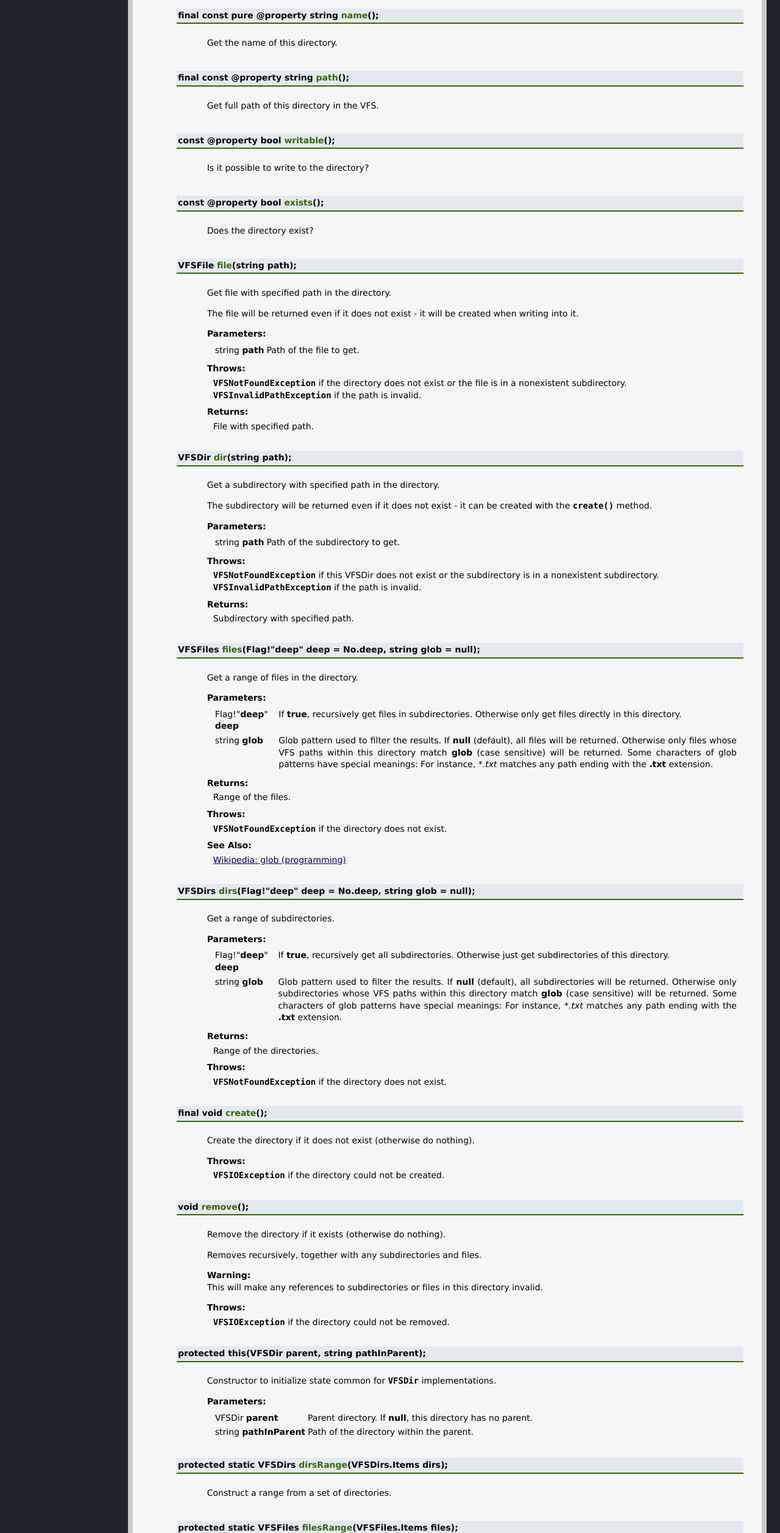
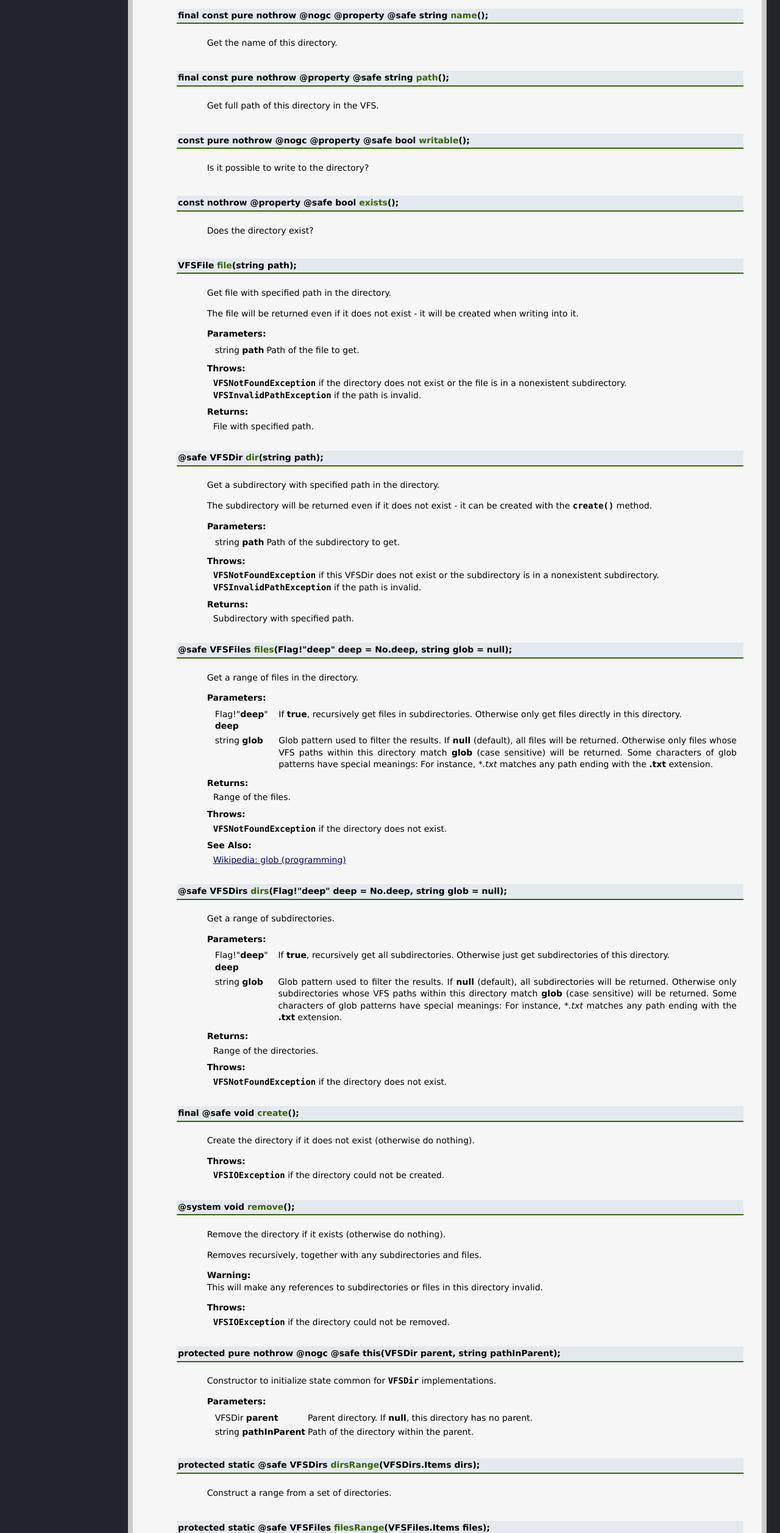
Before and after one commit to kiith-sa/D-GameVFS, a website: page doc/html/dgamevfs.vfs.html in a window 1280 px wide. Shown: the part 1116-3630 px from the top of the page at 61% size. Drawn offline with Linux system fonts and the light colour scheme.

Commit message:
Regenerated docs.

```diff
--- a/doc/html/dgamevfs.vfs.html
+++ b/doc/html/dgamevfs.vfs.html
@@ -100,22 +100,22 @@
 </pre>
 </div>
 
-<dl><dt class="d_decl"><a name="VFSDir.name"></a>final const pure @property string <a name="name"></a><span class="ddoc_psymbol">name</span>();
+<dl><dt class="d_decl"><a name="VFSDir.name"></a>final const pure nothrow @nogc @property @safe string <a name="name"></a><span class="ddoc_psymbol">name</span>();
 </dt>
 <dd><p>Get the name of this directory.</p>
 
 </dd>
-<dt class="d_decl"><a name="VFSDir.path"></a>final const @property string <a name="path"></a><span class="ddoc_psymbol">path</span>();
+<dt class="d_decl"><a name="VFSDir.path"></a>final const pure nothrow @property @safe string <a name="path"></a><span class="ddoc_psymbol">path</span>();
 </dt>
 <dd><p>Get full path of this directory in the VFS.</p>
 
 </dd>
-<dt class="d_decl"><a name="VFSDir.writable"></a>const @property bool <a name="writable"></a><span class="ddoc_psymbol">writable</span>();
+<dt class="d_decl"><a name="VFSDir.writable"></a>const pure nothrow @nogc @property @safe bool <a name="writable"></a><span class="ddoc_psymbol">writable</span>();
 </dt>
 <dd><p>Is it possible to write to the directory?</p>
 
 </dd>
-<dt class="d_decl"><a name="VFSDir.exists"></a>const @property bool <a name="exists"></a><span class="ddoc_psymbol">exists</span>();
+<dt class="d_decl"><a name="VFSDir.exists"></a>const nothrow @property @safe bool <a name="exists"></a><span class="ddoc_psymbol">exists</span>();
 </dt>
 <dd><p>Does the directory exist?</p>
 
@@ -141,7 +141,7 @@
 <b>Returns:</b><div class="pbr">File with specified path.</div>
 
 </dd>
-<dt class="d_decl"><a name="VFSDir.dir"></a>VFSDir <a name="dir"></a><span class="ddoc_psymbol">dir</span>(string <b>path</b>);
+<dt class="d_decl"><a name="VFSDir.dir"></a>@safe VFSDir <a name="dir"></a><span class="ddoc_psymbol">dir</span>(string <b>path</b>);
 </dt>
 <dd><p>Get a subdirectory with specified path in the directory.
 </p>
@@ -162,7 +162,7 @@
 <b>Returns:</b><div class="pbr">Subdirectory with specified path.</div>
 
 </dd>
-<dt class="d_decl"><a name="VFSDir.files"></a>VFSFiles <a name="files"></a><span class="ddoc_psymbol">files</span>(Flag!"<b>deep</b>" <b>deep</b> = No.<b>deep</b>, string <b>glob</b> = null);
+<dt class="d_decl"><a name="VFSDir.files"></a>@safe VFSFiles <a name="files"></a><span class="ddoc_psymbol">files</span>(Flag!"<b>deep</b>" <b>deep</b> = No.<b>deep</b>, string <b>glob</b> = null);
 </dt>
 <dd><p>Get a range of files in the directory.
 </p>
@@ -187,7 +187,7 @@
 <b>See Also:</b><div class="pbr"><a href="http://en.wikipedia.org/wiki/Glob_%28programming%29">Wikipedia: glob (programming)</a></div>
 
 </dd>
-<dt class="d_decl"><a name="VFSDir.dirs"></a>VFSDirs <a name="dirs"></a><span class="ddoc_psymbol">dirs</span>(Flag!"<b>deep</b>" <b>deep</b> = No.<b>deep</b>, string <b>glob</b> = null);
+<dt class="d_decl"><a name="VFSDir.dirs"></a>@safe VFSDirs <a name="dirs"></a><span class="ddoc_psymbol">dirs</span>(Flag!"<b>deep</b>" <b>deep</b> = No.<b>deep</b>, string <b>glob</b> = null);
 </dt>
 <dd><p>Get a range of subdirectories.
 </p>
@@ -210,14 +210,14 @@
 <b>Throws:</b><div class="pbr"><span class="d_inlinecode">VFSNotFoundException</span> if the directory does not exist.</div>
 
 </dd>
-<dt class="d_decl"><a name="VFSDir.create"></a>final void <a name="create"></a><span class="ddoc_psymbol">create</span>();
+<dt class="d_decl"><a name="VFSDir.create"></a>final @safe void <a name="create"></a><span class="ddoc_psymbol">create</span>();
 </dt>
 <dd><p>Create the directory if it does not exist (otherwise do nothing).
 </p>
 <b>Throws:</b><div class="pbr"><span class="d_inlinecode">VFSIOException</span> if the directory could not be created.</div>
 
 </dd>
-<dt class="d_decl"><a name="VFSDir.remove"></a>void <a name="remove"></a><span class="ddoc_psymbol">remove</span>();
+<dt class="d_decl"><a name="VFSDir.remove"></a>@system void <a name="remove"></a><span class="ddoc_psymbol">remove</span>();
 </dt>
 <dd><p>Remove the directory if it exists (otherwise do nothing).
 </p>
@@ -232,7 +232,7 @@ This will make any references to subdirectories or
 <b>Throws:</b><div class="pbr"><span class="d_inlinecode">VFSIOException</span> if the directory could not be removed.</div>
 
 </dd>
-<dt class="d_decl"><a name="VFSDir.this"></a>protected this(VFSDir <b>parent</b>, string <b>pathInParent</b>);
+<dt class="d_decl"><a name="VFSDir.this"></a>protected pure nothrow @nogc @safe this(VFSDir <b>parent</b>, string <b>pathInParent</b>);
 </dt>
 <dd><p>Constructor to initialize state common for <span class="d_inlinecode">VFSDir</span> implementations.
 </p>
@@ -243,32 +243,32 @@ This will make any references to subdirectories or
 </table></div>
 
 </dd>
-<dt class="d_decl"><a name="VFSDir.dirsRange"></a>protected static VFSDirs <a name="dirsRange"></a><span class="ddoc_psymbol">dirsRange</span>(VFSDirs.Items <b>dirs</b>);
+<dt class="d_decl"><a name="VFSDir.dirsRange"></a>protected static @safe VFSDirs <a name="dirsRange"></a><span class="ddoc_psymbol">dirsRange</span>(VFSDirs.Items <b>dirs</b>);
 </dt>
 <dd><p>Construct a range from a set of directories.</p>
 
 </dd>
-<dt class="d_decl"><a name="VFSDir.filesRange"></a>protected static VFSFiles <a name="filesRange"></a><span class="ddoc_psymbol">filesRange</span>(VFSFiles.Items <b>files</b>);
+<dt class="d_decl"><a name="VFSDir.filesRange"></a>protected static @safe VFSFiles <a name="filesRange"></a><span class="ddoc_psymbol">filesRange</span>(VFSFiles.Items <b>files</b>);
 </dt>
 <dd><p>Construct a range from a set of files.</p>
 
 </dd>
-<dt class="d_decl"><a name="VFSDir.composePath"></a>protected const string <a name="composePath"></a><span class="ddoc_psymbol">composePath</span>(const VFSDir <b>child</b>);
+<dt class="d_decl"><a name="VFSDir.composePath"></a>protected const pure nothrow @safe string <a name="composePath"></a><span class="ddoc_psymbol">composePath</span>(const VFSDir <b>child</b>);
 </dt>
 <dd><p>Compose path for a child directory. Used e.g. to allow <span class="d_inlinecode">StackDir</span> to set children's paths.</p>
 
 </dd>
-<dt class="d_decl"><a name="VFSDir.create_"></a>protected void <a name="create_"></a><span class="ddoc_psymbol">create_</span>();
+<dt class="d_decl"><a name="VFSDir.create_"></a>protected @trusted void <a name="create_"></a><span class="ddoc_psymbol">create_</span>();
 </dt>
 <dd><p>Implementation of <span class="d_inlinecode">create()</span>. Caller contract guarantees that the directory is writable.</p>
 
 </dd>
-<dt class="d_decl"><a name="VFSDir.copyWithoutParent"></a>protected VFSDir <a name="copyWithoutParent"></a><span class="ddoc_psymbol">copyWithoutParent</span>();
+<dt class="d_decl"><a name="VFSDir.copyWithoutParent"></a>protected @safe VFSDir <a name="copyWithoutParent"></a><span class="ddoc_psymbol">copyWithoutParent</span>();
 </dt>
 <dd><p>Return a copy of this VFSDir without a parent. Used for mounting.</p>
 
 </dd>
-<dt class="d_decl"><a name="VFSDir.getCopyWithoutParent"></a>protected final VFSDir <a name="getCopyWithoutParent"></a><span class="ddoc_psymbol">getCopyWithoutParent</span>(VFSDir <b>dir</b>);
+<dt class="d_decl"><a name="VFSDir.getCopyWithoutParent"></a>protected final @safe VFSDir <a name="getCopyWithoutParent"></a><span class="ddoc_psymbol">getCopyWithoutParent</span>(VFSDir <b>dir</b>);
 </dt>
 <dd><p>Access for derived classes to call copyWithoutParent() of other instances.</p>
 
@@ -309,17 +309,17 @@ This will make any references to subdirectories or
 <dd><p>Type used to store the items.</p>
 
 </dd>
-<dt class="d_decl"><a name="VFSRange.length"></a>const pure @property size_t <a name="length"></a><span class="ddoc_psymbol">length</span>();
+<dt class="d_decl"><a name="VFSRange.length"></a>const pure nothrow @nogc @property @safe size_t <a name="length"></a><span class="ddoc_psymbol">length</span>();
 </dt>
 <dd><p>Get number of items in the range.</p>
 
 </dd>
-<dt class="d_decl"><a name="VFSRange.popFront"></a>void <a name="popFront"></a><span class="ddoc_psymbol">popFront</span>();
+<dt class="d_decl"><a name="VFSRange.popFront"></a>pure nothrow @nogc @safe void <a name="popFront"></a><span class="ddoc_psymbol">popFront</span>();
 </dt>
 <dd><p>Pop the front element from the range.</p>
 
 </dd>
-<dt class="d_decl"><a name="VFSRange.popBack"></a>void <a name="popBack"></a><span class="ddoc_psymbol">popBack</span>();
+<dt class="d_decl"><a name="VFSRange.popBack"></a>pure nothrow @nogc @safe void <a name="popBack"></a><span class="ddoc_psymbol">popBack</span>();
 </dt>
 <dd><p>Pop the back element from the range.</p>
 
@@ -378,34 +378,34 @@ file.input.read(buffer);
 <dd><p>File mode (used by implementations);</p>
 
 </dd>
-<dt class="d_decl"><a name="VFSFile.name"></a>final const @property string <a name="name"></a><span class="ddoc_psymbol">name</span>();
+<dt class="d_decl"><a name="VFSFile.name"></a>final const nothrow @property @safe string <a name="name"></a><span class="ddoc_psymbol">name</span>();
 </dt>
 <dd><p>Get name of the file.</p>
 
 </dd>
-<dt class="d_decl"><a name="VFSFile.path"></a>final const @property string <a name="path"></a><span class="ddoc_psymbol">path</span>();
+<dt class="d_decl"><a name="VFSFile.path"></a>final const nothrow @property @safe string <a name="path"></a><span class="ddoc_psymbol">path</span>();
 </dt>
 <dd><p>Get full path of the file in the VFS.</p>
 
 </dd>
-<dt class="d_decl"><a name="VFSFile.bytes"></a>const @property ulong <a name="bytes"></a><span class="ddoc_psymbol">bytes</span>();
+<dt class="d_decl"><a name="VFSFile.bytes"></a>const @property @safe ulong <a name="bytes"></a><span class="ddoc_psymbol">bytes</span>();
 </dt>
 <dd><p>Get file size in bytes.
 </p>
 <b>Throws:</b><div class="pbr"><span class="d_inlinecode">VFSNotFoundException</span> if the file does not exist.</div>
 
 </dd>
-<dt class="d_decl"><a name="VFSFile.exists"></a>const @property bool <a name="exists"></a><span class="ddoc_psymbol">exists</span>();
+<dt class="d_decl"><a name="VFSFile.exists"></a>const nothrow @property @safe bool <a name="exists"></a><span class="ddoc_psymbol">exists</span>();
 </dt>
 <dd><p>Does the file exist?</p>
 
 </dd>
-<dt class="d_decl"><a name="VFSFile.writable"></a>const @property bool <a name="writable"></a><span class="ddoc_psymbol">writable</span>();
+<dt class="d_decl"><a name="VFSFile.writable"></a>const nothrow @property @safe bool <a name="writable"></a><span class="ddoc_psymbol">writable</span>();
 </dt>
 <dd><p>Is it possible to write to this file?</p>
 
 </dd>
-<dt class="d_decl"><a name="VFSFile.open"></a>const @property bool <a name="open"></a><span class="ddoc_psymbol">open</span>();
+<dt class="d_decl"><a name="VFSFile.open"></a>const pure nothrow @nogc @property @safe bool <a name="open"></a><span class="ddoc_psymbol">open</span>();
 </dt>
 <dd><p>Is the file open?</p>
 
@@ -430,7 +430,7 @@ file.input.read(buffer);
 <b>Throws:</b><div class="pbr"><span class="d_inlinecode">VFSIOException</span> if the file is not writable or is already open.</div>
 
 </dd>
-<dt class="d_decl"><a name="VFSFile.this"></a>protected this(VFSDir <b>parent</b>, string <b>pathInParent</b>);
+<dt class="d_decl"><a name="VFSFile.this"></a>protected nothrow @safe this(VFSDir <b>parent</b>, string <b>pathInParent</b>);
 </dt>
 <dd><p>Constructor to initialize state common for <span class="d_inlinecode">VFSFile</span> implementations.
 </p>
@@ -441,7 +441,7 @@ file.input.read(buffer);
 </table></div>
 
 </dd>
-<dt class="d_decl"><a name="VFSFile.this"></a>protected this(string <b>absolutePath</b>);
+<dt class="d_decl"><a name="VFSFile.this"></a>protected nothrow @safe this(string <b>absolutePath</b>);
 </dt>
 <dd><p>Constructor to initialize a <span class="d_inlinecode">VFSFile</span> without a parent.
 </p>
@@ -490,7 +490,7 @@ file.input.read(buffer);
 <dt class="d_decl"><a name="VFSFile.openReadProxy"></a>protected static void <a name="openReadProxy"></a><span class="ddoc_psymbol">openReadProxy</span>(VFSFile <b>file</b>);
 <br><a name="VFSFile.openWriteProxy"></a>protected static void <a name="openWriteProxy"></a><span class="ddoc_psymbol">openWriteProxy</span>(VFSFile <b>file</b>, Flag!"<b>append</b>" <b>append</b>);
 <br><a name="VFSFile.readProxy"></a>protected static void[] <a name="readProxy"></a><span class="ddoc_psymbol">readProxy</span>(VFSFile <b>file</b>, void[] <b>target</b>);
-<br><a name="VFSFile.writeProxy"></a>protected static void <a name="writeProxy"></a><span class="ddoc_psymbol">writeProxy</span>(VFSFile <b>file</b>, in void[] <b>data</b>);
+<br><a name="VFSFile.writeProxy"></a>protected static void <a name="writeProxy"></a><span class="ddoc_psymbol">writeProxy</span>(VFSFile <b>file</b>, const void[] <b>data</b>);
 <br><a name="VFSFile.seekProxy"></a>protected static void <a name="seekProxy"></a><span class="ddoc_psymbol">seekProxy</span>(VFSFile <b>file</b>, long <b>offset</b>, Seek <b>origin</b>);
 <br><a name="VFSFile.closeProxy"></a>protected static void <a name="closeProxy"></a><span class="ddoc_psymbol">closeProxy</span>(VFSFile <b>file</b>);
 </dt>
```
Also changed, not shown: doc/html/dgamevfs.fs.html (+1 -1 lines), doc/html/dgamevfs.stack.html (+2 -2 lines).
